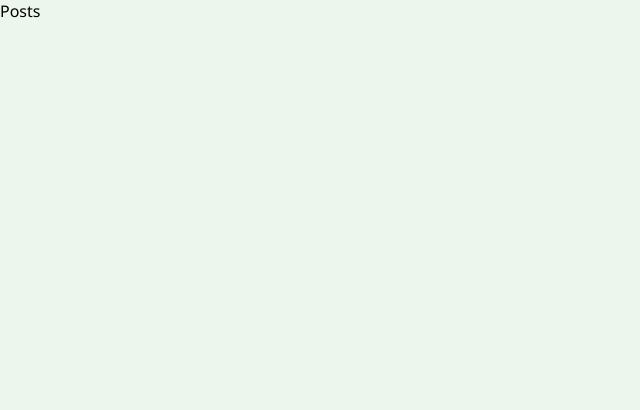
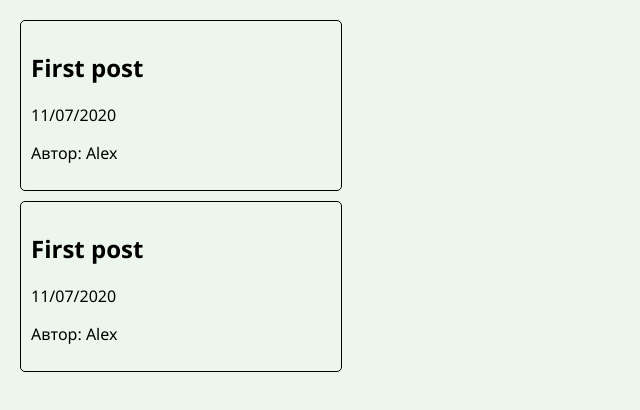
Before and after one commit to madjack99/WYSIWYG-blog, a React (Create React App) app in the folder client/: page /posts in a window 1280 px wide. Shown: the top 410 px of the page, without its empty margins (0-640 px from the left). Built offline with nearby package versions, Linux system fonts and the light colour scheme.

Commit message:
feat: add styles to PostsList

```diff
--- a/client/src/components/posts/PostsList.jsx
+++ b/client/src/components/posts/PostsList.jsx
@@ -1,7 +1,29 @@
 import React from 'react';
+import { useSelector } from 'react-redux';
+
+import { Li, Ul } from './postsListStyle';
 
 const PostsList = () => {
-  return <div>Posts</div>;
+  const { posts } = useSelector((state) => state);
+
+  const renderPosts = () => {
+    if (!posts.length) {
+      return <p>No posts available</p>;
+    }
+
+    return posts.map((post) => {
+      const { title, date, author } = post;
+      return (
+        <Li key={date}>
+          <h2>{title}</h2>
+          <p>{date}</p>
+          <p>Автор: {author}</p>
+        </Li>
+      );
+    });
+  };
+
+  return <Ul>{renderPosts()}</Ul>;
 };
 
 export default PostsList;
--- /dev/null
+++ b/client/src/components/posts/postsListStyle.js
@@ -0,0 +1,16 @@
+import styled from '@emotion/styled';
+
+export const Li = styled.li`
+  max-width: 300px;
+  margin: 0 0 10px;
+  padding: 10px;
+  border: 1px solid black;
+  border-radius: 5px;
+  cursor: pointer;
+`;
+
+export const Ul = styled.ul`
+  list-style: none;
+  margin: 0;
+  padding: 20px;
+`;
--- a/client/src/reducer/postsReducer.js
+++ b/client/src/reducer/postsReducer.js
@@ -1,6 +1,21 @@
 import { FETCH_POSTS } from '../actions/actionTypes';
 
-export default (state = [], action) => {
+const test = [
+  {
+    title: 'First post',
+    text: 'Some text',
+    date: '11/07/2020',
+    author: 'Alex',
+  },
+  {
+    title: 'First post',
+    text: 'Some text',
+    date: '11/07/2020',
+    author: 'Alex',
+  },
+];
+
+export default (state = test, action) => {
   switch (action.type) {
     case FETCH_POSTS:
       return action.payload;
```
